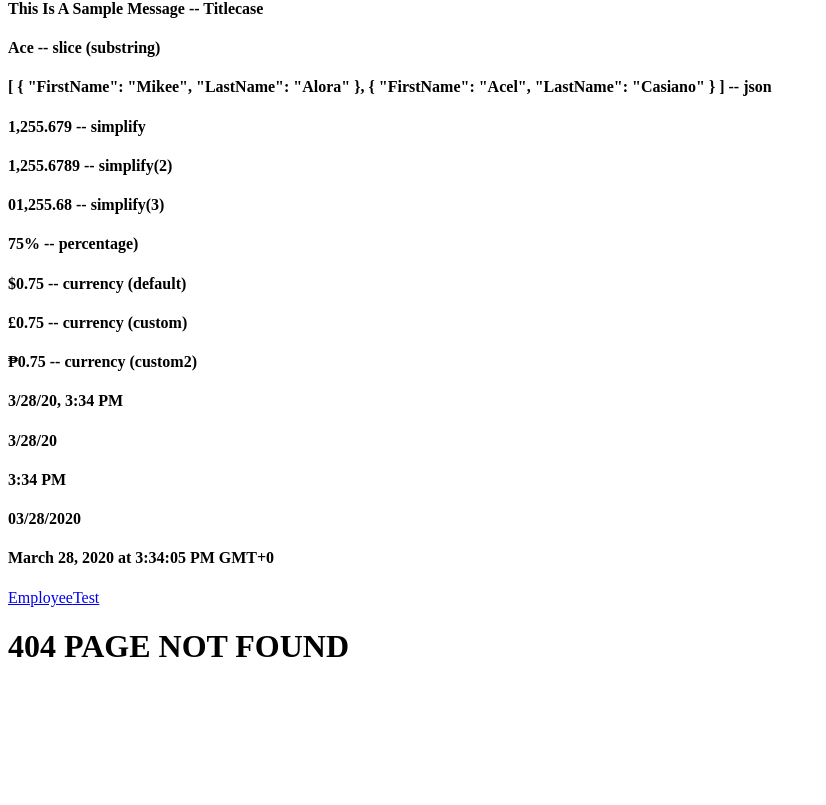
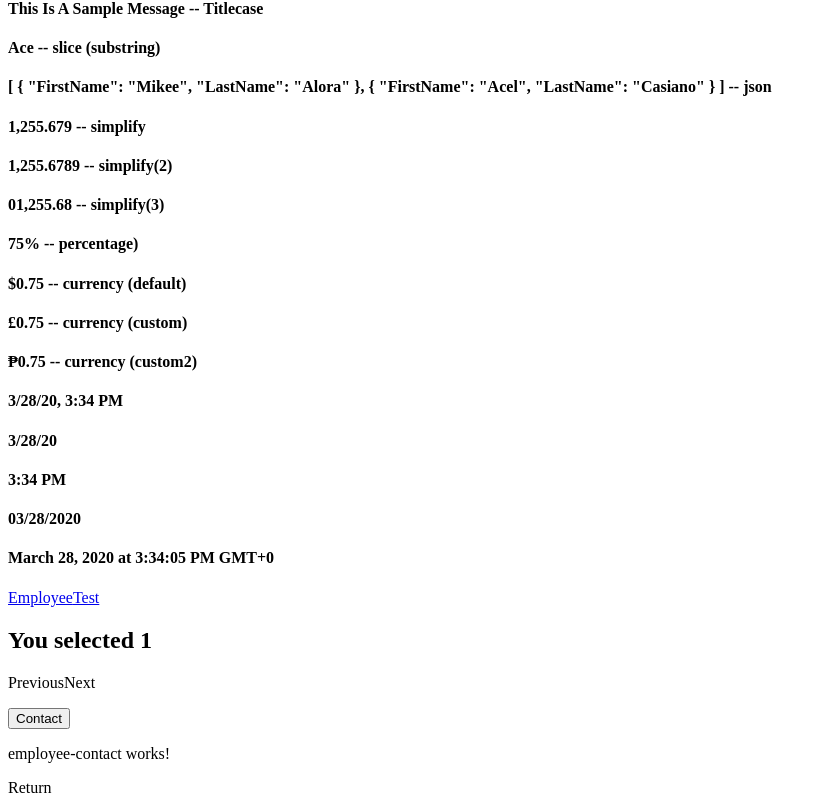
Before and after one commit to mikee223/AngularBeginner, an Angular app: page /employeeList/1/contact in a window 1280 px wide. Shown: the part 821-1626 px from the top of the page, without its empty margins (0-826 px from the left). Before the commit the page ends 1508 px from the top, so only its background shows below. Built offline with nearby package versions, Linux system fonts and the light colour scheme.

Commit message:
children route

```diff
--- a/src/app/app-routing.module.ts
+++ b/src/app/app-routing.module.ts
@@ -5,13 +5,20 @@ import { TestComponent } from "./test/test.component";
 import { PagenotfoundComponent } from './pagenotfound/pagenotfound.component';
 import { EmployeeHeaderComponent } from './employee-header/employee-header.component';
 import { EmployeeDetailComponent } from './employee-detail/employee-detail.component';
+import { EmployeeContactComponent } from './employee-detail/employee-contact/employee-contact.component';
 
 const routes: Routes = [
   // { path: '', component: EmployeeComponent }, // default route
   { path: '', redirectTo: '/employee',pathMatch: 'full' }, // redirect route only if empty (localhost:4200)
   { path: 'employee', component: EmployeeComponent},
   { path: 'employeeList', component: EmployeeHeaderComponent },
-  { path: 'employeeList/:id', component: EmployeeDetailComponent }, // route with parameter { path: 'employeeList/:id', component: EmployeeDetailComponent }, // route with parameter
+  {
+    path: 'employeeList/:id',
+    component: EmployeeDetailComponent,
+     children: [
+        {path: 'contact', component:EmployeeContactComponent}
+    ]
+  }, // route with parameter { path: 'employeeList/:id', component: EmployeeDetailComponent }, // route with parameter
   // { path: 'employeeList/:id/:name', component: EmployeeDetailComponent }, // route with parameter
   // { path: 'employeeList(/:id)(/:name)', component: EmployeeDetailComponent }, // optional parameter
   { path: 'test', component: TestComponent },
--- a/src/app/app.module.ts
+++ b/src/app/app.module.ts
@@ -15,6 +15,7 @@ import { EmployeeService } from "./employee.service";
 import { PagenotfoundComponent } from './pagenotfound/pagenotfound.component';
 import { EmployeeDetailComponent } from './employee-detail/employee-detail.component';
 import { EmployeeHeaderComponent } from './employee-header/employee-header.component';
+import { EmployeeContactComponent } from './employee-detail/employee-contact/employee-contact.component';
 
 @NgModule({
   declarations: [
@@ -24,7 +25,8 @@ import { EmployeeHeaderComponent } from './employee-header/employee-header.compo
     routingComponents,
     PagenotfoundComponent,
     EmployeeDetailComponent,
-    EmployeeHeaderComponent
+    EmployeeHeaderComponent,
+    EmployeeContactComponent
   ],
   imports: [
     BrowserModule,
--- /dev/null
+++ b/src/app/employee-detail/employee-contact/employee-contact.component.html
@@ -0,0 +1 @@
+<p>employee-contact works!</p>
--- /dev/null
+++ b/src/app/employee-detail/employee-contact/employee-contact.component.ts
@@ -0,0 +1,15 @@
+import { Component, OnInit } from '@angular/core';
+
+@Component({
+  selector: 'app-employee-contact',
+  templateUrl: './employee-contact.component.html',
+  styleUrls: ['./employee-contact.component.css']
+})
+export class EmployeeContactComponent implements OnInit {
+
+  constructor() { }
+
+  ngOnInit(): void {
+  }
+
+}
--- a/src/app/employee-detail/employee-detail.component.html
+++ b/src/app/employee-detail/employee-detail.component.html
@@ -3,7 +3,10 @@
 <a (click)="goPrevious()">Previous</a>
 <a (click)="goNext()">Next</a>
 
-
+<p>
+    <button (click) = "showContact()">Contact</button>
+</p>
+<router-outlet></router-outlet>
 
 <nav>
     <a (click)="goBack()">Return</a>
--- a/src/app/employee-detail/employee-detail.component.ts
+++ b/src/app/employee-detail/employee-detail.component.ts
@@ -26,17 +26,22 @@ export class EmployeeDetailComponent implements OnInit {
 
   goPrevious() {
     let previousId = this.employeeId - 1;
-    this.router.navigate(['/employeeList',previousId]);
+    this.router.navigate(['/employeeList',previousId]); //route
   }
 
   goNext() {
     let nextId = this.employeeId + 1;
-    this.router.navigate(['/employeeList', nextId]);
+    this.router.navigate(['/employeeList', nextId]); //route
   }
 
   goBack() {
     let selectedId = this.employeeId ?  this.employeeId : null;
-    this.router.navigate(['/employeeList', {id: selectedId}]) // optional parameter
+    // this.router.navigate(['/employeeList', {id: selectedId}]) // optional parameter
+    this.router.navigate(['../', { id: selectedId }],{relativeTo: this.route}) // optional parameter relative route
+  }
+
+  showContact(){
+    this.router.navigate(['contact'],{relativeTo: this.route}); //route
   }
 
 }
--- a/src/app/employee-header/employee-header.component.ts
+++ b/src/app/employee-header/employee-header.component.ts
@@ -26,9 +26,8 @@ export class EmployeeHeaderComponent implements OnInit {
   }
 
   onSelect(employee){
-    this.router.navigate(['/employeeList',employee.id])
-    // this.router.navigate(['/employeeList', {"id" :employee.id ,"name" : employee.name}])
-    // this.router.navigate(['/employeeList', { "id": employee.id, "name": employee.name }])
+    //this.router.navigate([employee.id],{relativeTo: this.route}) // route relative
+    this.router.navigate(['/employeeList',employee.id]) // route
   }
 
   isSelected(employee){
```
Also changed, not shown: src/app/employee-detail/employee-contact/employee-contact.component.css (added).
